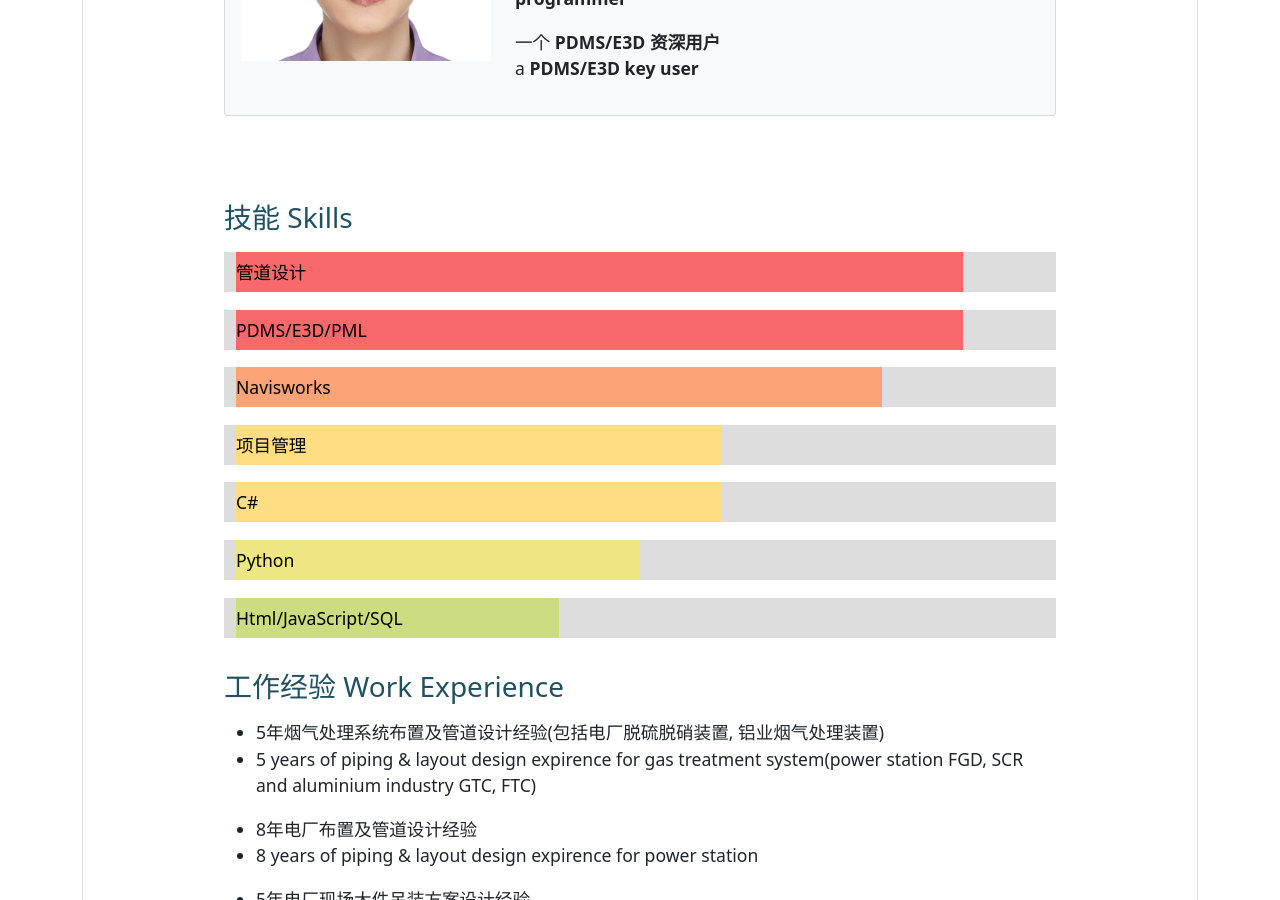
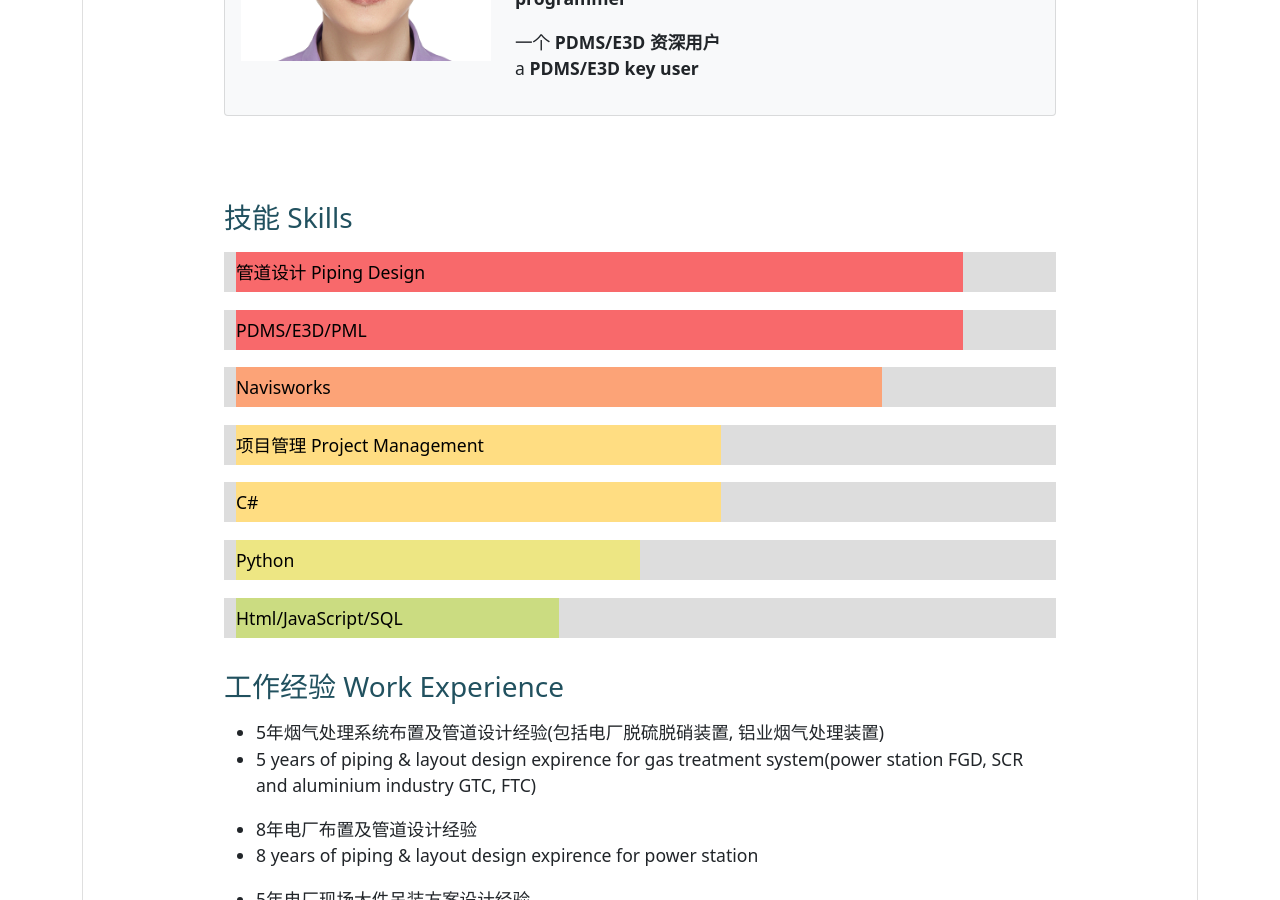
Before and after one commit to lijuncq/lijuncq.github.io, a Jekyll site: the page built from index.md, in a window 1280 px wide and 900 px high, scrolled down 464 px. Built offline with Jekyll 4.4.1, drawn with Linux system fonts in a browser that asks for light colours; nearby versions of some CDN libraries.

Commit message:
Update index.md

```diff
--- a/index.md
+++ b/index.md
@@ -43,7 +43,7 @@ layout: default
 
 <p></p>
 <div class="container progresscontainer">
-  <div class="skills progress90">管道设计</div>
+  <div class="skills progress90">管道设计 Piping Design</div>
 </div>
 
 <p></p>
@@ -58,7 +58,7 @@ layout: default
 
  <p></p>
 <div class="container progresscontainer">
-  <div class="skills progress60">项目管理</div>
+  <div class="skills progress60">项目管理 Project Management</div>
 </div>
 
 <p></p>
```
